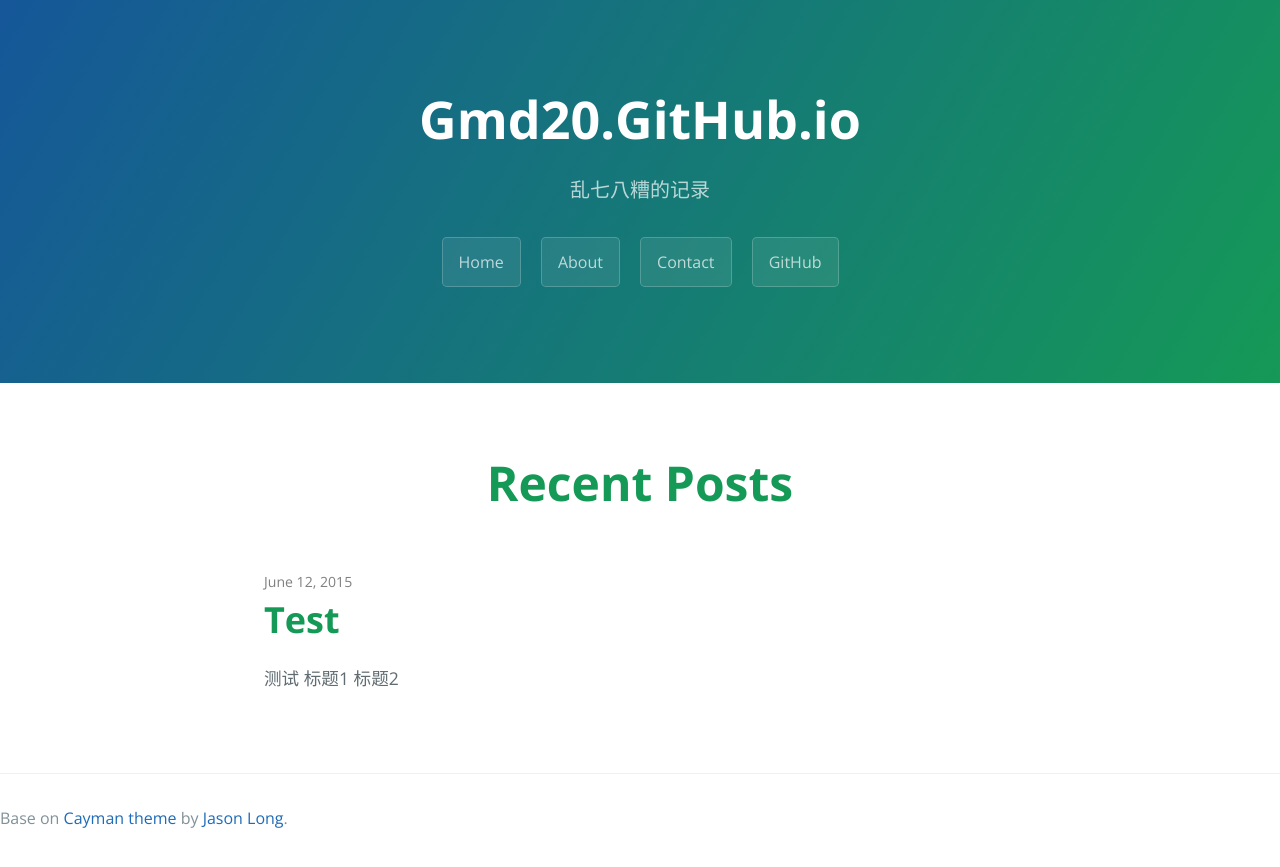
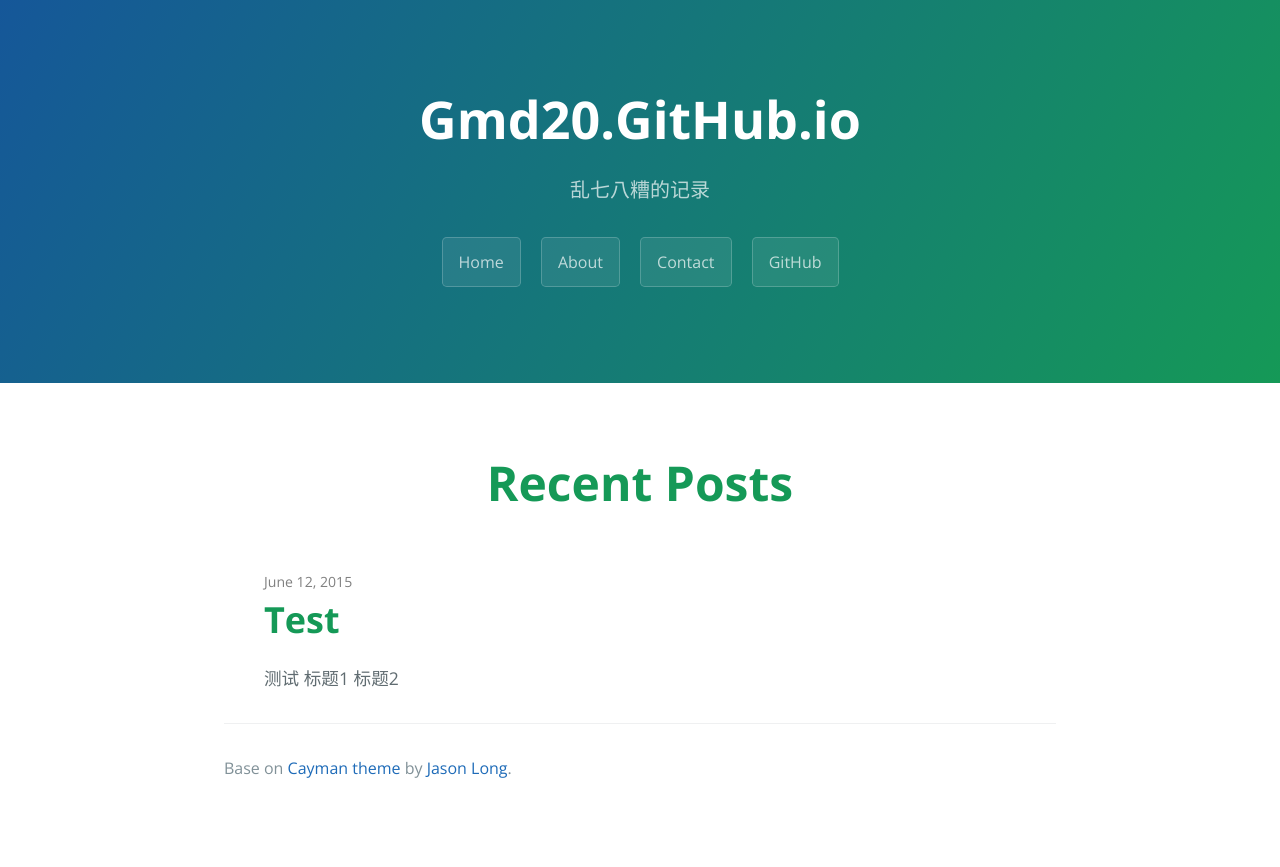
Before and after one commit to gmd20/gmd20.github.io, a Jekyll site: the page built from index.html, in a window 1280 px wide. Shown: the top 867 px of the page. Built offline with Jekyll 4.4.1, drawn with Linux system fonts in a browser that asks for light colours; Markdown is read by kramdown in place of the engine named in the settings; the list of posts is cut into pages by our own code.

Commit message:
Update default.html

```diff
--- a/_layouts/default.html
+++ b/_layouts/default.html
@@ -10,11 +10,11 @@
       <div class="container">
          {{ content }}
       </div>
+
+        {% include footer.html %}
    </section><!-- end .content -->
 
-   {% include footer.html %}
    {% include scripts.html %}
 
 </body>
-
 </html>
```
